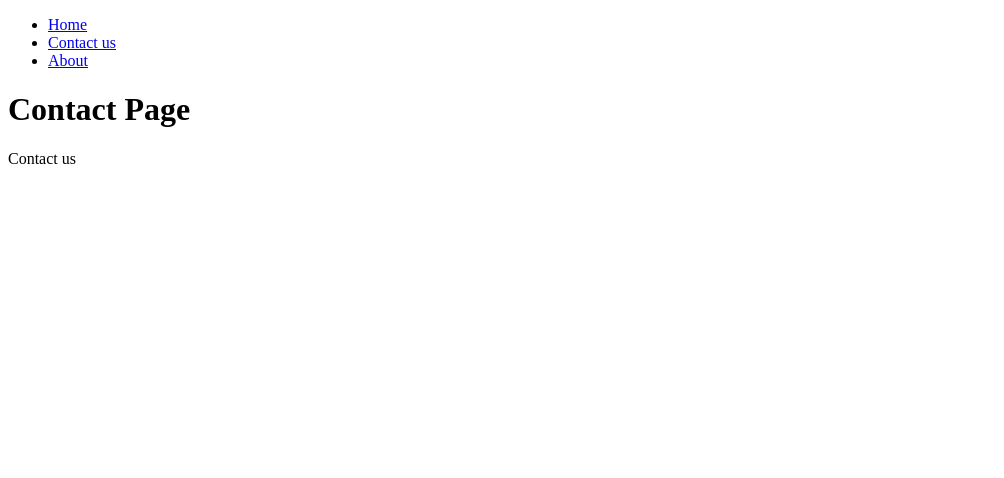
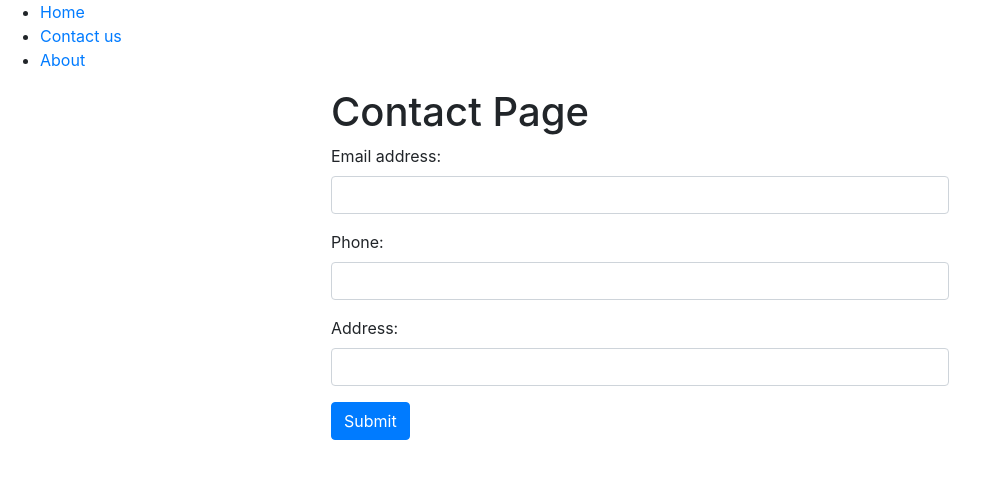
Before and after one commit to nettr2/ux-project-test, a Gatsby site in the folder ux-project-test/: page /contact in a window 1280 px wide. Shown: the whole page, without its empty margins (0-1004 px from the left). Built offline with nearby package versions, Linux system fonts and the light colour scheme; Gatsby itself is replaced by a stand-in of ours.

Commit message:
added form and fixed home nav

```diff
--- a/ux-project-test/package.json
+++ b/ux-project-test/package.json
@@ -14,6 +14,7 @@
     "test": "echo \"Write tests! -> https://gatsby.dev/unit-testing\" && exit 1"
   },
   "dependencies": {
+    "bootstrap": "^4.5.2",
     "gatsby": "^2.24.63",
     "react": "^16.12.0",
     "react-dom": "^16.12.0"
--- /dev/null
+++ b/ux-project-test/src/components/layout.js
@@ -0,0 +1,9 @@
+import React from "react"
+export default function Layout({ children }) {
+  return (
+    <div style={{ margin: `0 auto`, maxWidth: 650, padding: `0 1rem` }}>
+        <link rel="stylesheet" href="https://stackpath.bootstrapcdn.com/bootstrap/4.5.2/css/bootstrap.min.css" integrity="sha384-JcKb8q3iqJ61gNV9KGb8thSsNjpSL0n8PARn9HuZOnIxN0hoP+VmmDGMN5t9UJ0Z" crossorigin="anonymous"></link>
+      {children}
+    </div>
+  )
+}
--- a/ux-project-test/src/components/navigation.js
+++ b/ux-project-test/src/components/navigation.js
@@ -6,7 +6,7 @@ return (
     <nav>
 
        <ul>
-           <li> <Link to="/index/"> Home </Link> </li>
+           <li> <Link to="/"> Home </Link> </li>
            <li>  <Link to="/contact/"> Contact us </Link> </li>
            <li> <Link to="/about/"> About </Link> </li>
 
--- a/ux-project-test/src/pages/contact.js
+++ b/ux-project-test/src/pages/contact.js
@@ -1,13 +1,38 @@
 import React from "react"
+import Layout from "../components/layout"
 import Header from "../components/header"
 import Navigation from "../components/navigation"
 
 export default function Contact() {
   return (
     <div>
+      {" "}
       <Navigation></Navigation>
-      <Header headerText="Contact Page"></Header>
-      <p> Contact us </p>
+      <Layout>
+        <Header headerText="Contact Page"></Header>
+        <form name="contact" netlify>
+          <div class="form-group">
+            <label for="exampleInputEmail1">Email address: </label>
+            <input
+              type="email"
+              class="form-control"
+              id="exampleInputEmail1"
+              aria-describedby="emailHelp"
+            ></input>
+          </div>
+          <div class="form-group">
+            <label for="inputphone">Phone: </label>
+            <input type="text" class="form-control" id="inputphone"></input>
+          </div>
+          <div class="form-group">
+            <label for="inputAddress">Address: </label>
+            <input type="text" class="form-control" id="inputAddress"></input>
+          </div>
+          <button type="submit" class="btn btn-primary">
+            Submit
+          </button>
+        </form>
+      </Layout>
     </div>
   )
 }
```
Also changed, not shown: ux-project-test/gatsby-browser.js (added), ux-project-test/src/components/style.css (added), 1 other file.
